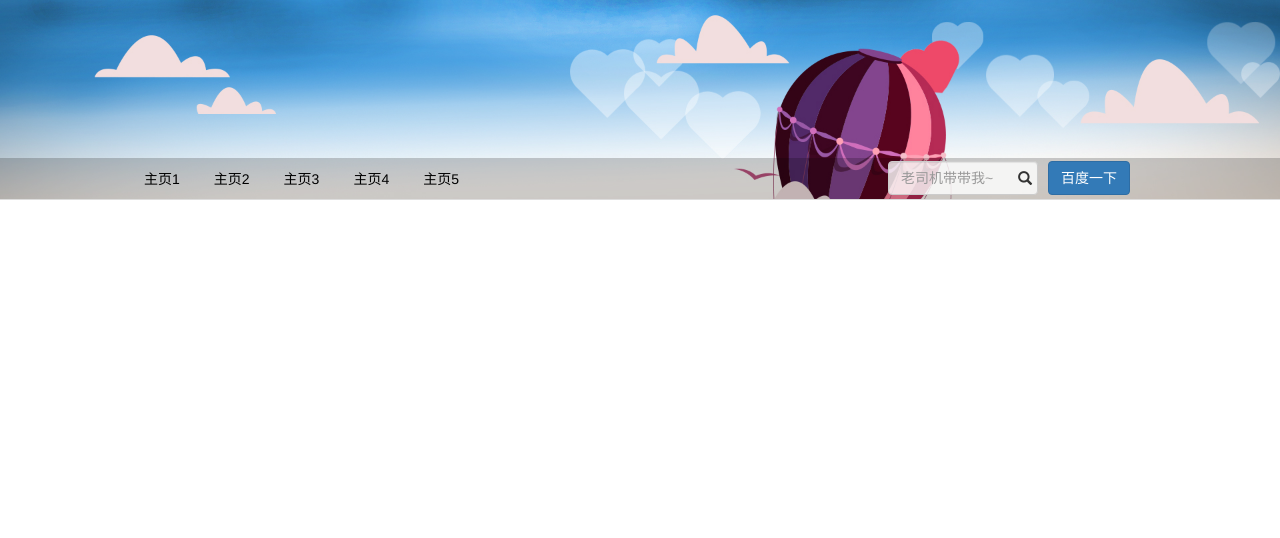
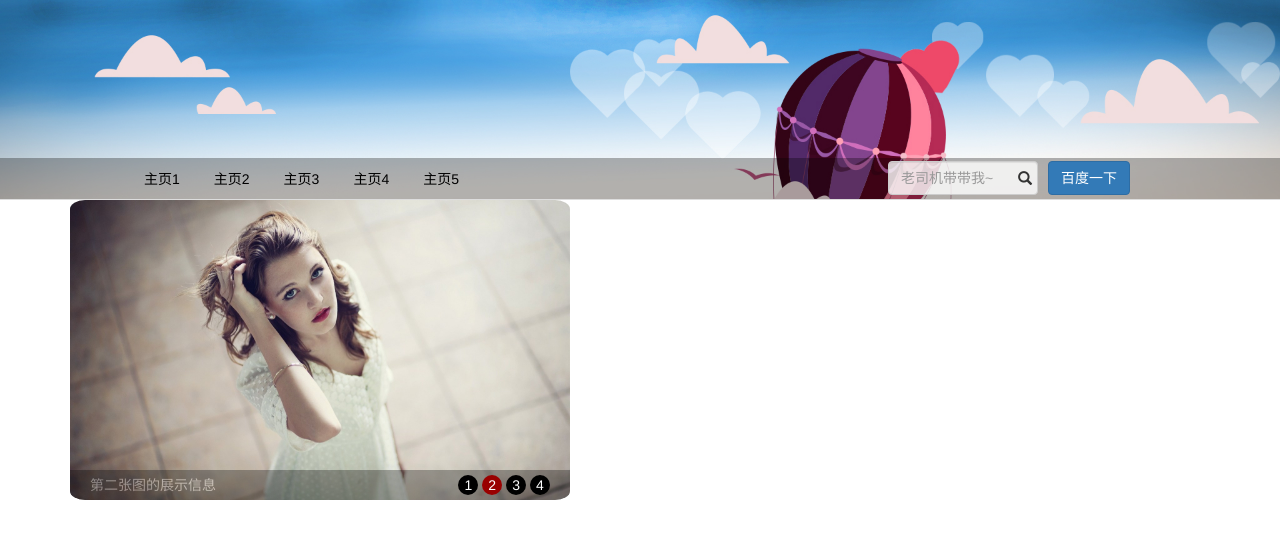
Before and after one commit to 17jiaroom/17jiaroom.github.io, a plain HTML site: page index.html in a window 1280 px wide. Drawn offline with nearby package versions, Linux system fonts and the light colour scheme.

Commit message:
slidebox
1

```diff
--- a/css/index.css
+++ b/css/index.css
@@ -14,7 +14,7 @@
 .mynav{
 	position: absolute;
 	width: 100%;
-	background-color: rgba(0,0,0,0.2);
+	background-color: rgba(0,0,0,0.3);
 	bottom: 0px;
 }
 .mynav>ul{
--- /dev/null
+++ b/css/slidebox.css
@@ -0,0 +1,7 @@
+.slidebox{width: 500px; height: 300px;position: relative; border-radius:3%; overflow: hidden;}
+.numbox{list-style: none;position: absolute;z-index: 20;bottom: 5px; right: 20px; margin: 0; padding: 0}
+.numbox li{display: inline-block; border-radius: 50%; width: 20px; height: 20px; color: #fff; background-color: black; text-align: center; cursor: pointer;}
+.numbox .on{background-color: #900}
+img{width: 500px; height: 300px;position: absolute;}
+.infobox{width: 100%;height: 30px; background-color: #000; position: absolute; bottom: 0px; z-index:10;line-height: 30px;opacity: 0.3; color: #fff;}
+.infobox p{position: absolute;color: #fff; line-height: 30px; margin: 0; padding: 0;left: 20px}
--- a/index.html
+++ b/index.html
@@ -7,6 +7,7 @@
     <title>17Jia</title>
     <link href="https://cdn.bootcss.com/bootstrap/3.3.0/css/bootstrap.min.css" rel="stylesheet">
     <link rel="stylesheet" href="css/index.css">
+    <link rel="stylesheet" href="css/slidebox.css">
   </head>
   <body>
     <div class="banner">
@@ -32,11 +33,26 @@
         </div>
     </div>
     <div class="container">
-
+          <div class="slidebox">  <!-- 整个轮播大框架 -->
+            <ul class="numbox">  <!-- 序列按钮 -->
+              <li class="on">1</li>
+              <li>2</li>
+              <li>3</li>
+              <li>4</li>
+            </ul>
+          <div class="infobox"><p></p></div>
+          <div class="imgbox">  <!-- 图片集合 -->
+              <a href="#"><img src="img/1.jpg" title="第一张图的展示信息" alt="1"></a>
+              <a href="#"><img src="img/2.jpg" title="第二张图的展示信息" alt="2"></a>
+              <a href="#"><img src="img/3.jpg" title="第三张图的展示信息" alt="3"></a>
+              <a href="#"><img src="img/4.jpg" title="第四张图的展示信息" alt="4"></a>
+          </div>
+          </div>
 
     </div>
-   <script src="https://cdn.bootcss.com/jquery/2.0.0/jquery.min.js"></script>
-   <script src="https://cdn.bootcss.com/bootstrap/3.3.0/js/bootstrap.min.js"></script>
-   <script src="js/index.js"></script>
+    <script src="https://cdn.bootcss.com/jquery/2.0.0/jquery.min.js"></script>
+    <script src="https://cdn.bootcss.com/bootstrap/3.3.0/js/bootstrap.min.js"></script>
+    <script src="js/index.js"></script>
+    <script src="js/slidebox.js"></script>
   </body>
 </html>
--- /dev/null
+++ b/js/slidebox.js
@@ -0,0 +1,29 @@
+$(function(){
+			var timer=0; //定时器
+			var index=0; //当前序列按钮
+			var len;   //图片数量
+			var slidebox=$(".slidebox"); //获取整个box
+			var imglist=$(".imgbox a"); // 获取图片数量长度
+			var numlist=$(".numbox li");//获取序列按钮集合
+			var infobox=$(".infobox");  //获取信息盒子
+			len=imglist.length; //图片数量
+			(imglist.eq(0)).siblings().hide();  //隐藏除了第一张之外的图片
+			infobox.find("p").text(imglist.find("img").eq(0).attr("title"));  //设置图片信息
+			numlist.click(function(){			//给序列按钮绑定点击事件
+				var i=$(this).text()-1;   		// 获取当前序列
+				index=i;						//将当前点击的序列传给全局序列index
+				imglist.eq(i).fadeIn(1000).siblings().fadeOut(1000);    //将序列按钮对应的图片淡入显示出来，其余的淡出
+				infobox.find("p").text(imglist.find("img").eq(i).attr("title")); //更新图片信息
+				numlist.eq(i).addClass("on").siblings().removeClass("on");       //当前序列按钮背景色改变,并将其他按钮复原
+			});
+			function Autoplay(){    //自动播放函数
+				if(index>=len-1)	//检测当前序列是否超过图片数量长度
+				{index=0;}
+				else
+				{index++;}
+			numlist.eq(index).trigger("click");	//！！！用trigger方法触发序列按钮的点击事件
+			}
+			timer=setInterval(Autoplay,5000);   //设置5s定时器
+			//hover方法接受两个参数，一个负责移入一个负责移出。
+			slidebox.hover(function(){clearInterval(timer)},function(){timer=setInterval(Autoplay,5000)});
+		})
```
Also changed, not shown: img/4.jpg (renamed from img/u=926880023,635035079&fm=21&gp=0.jpg).
